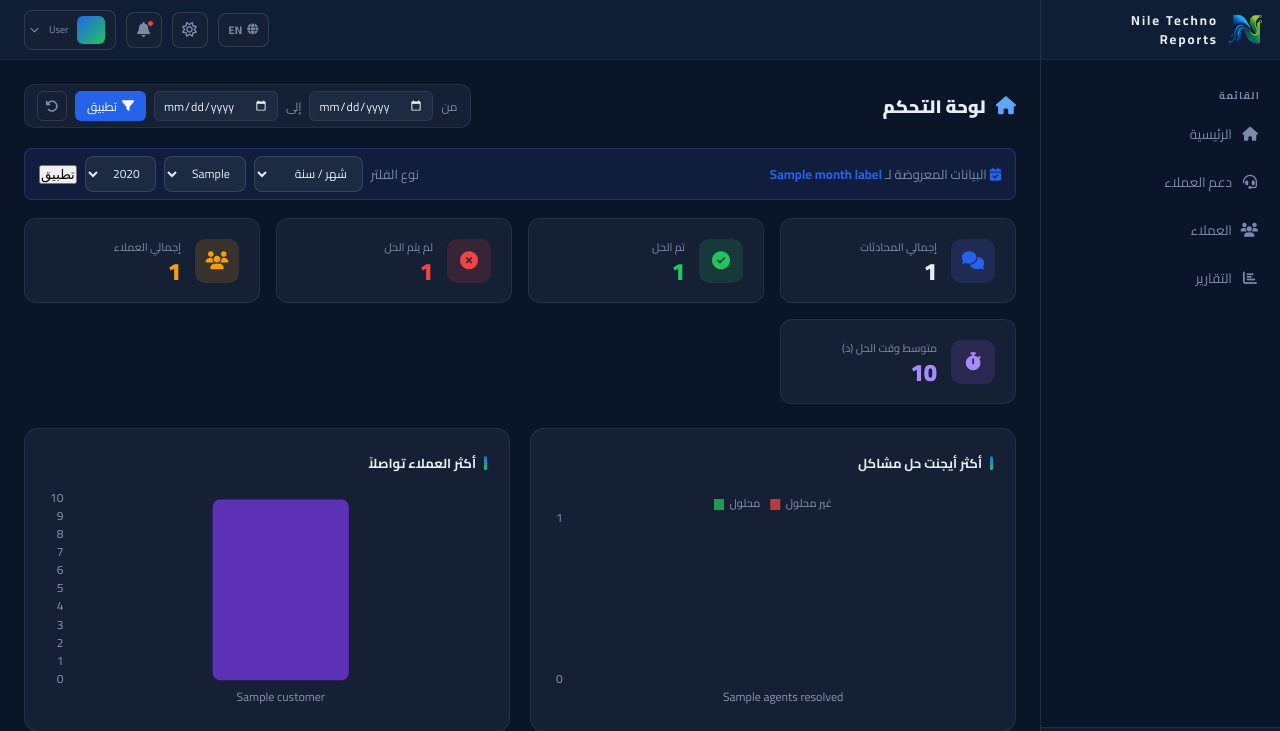
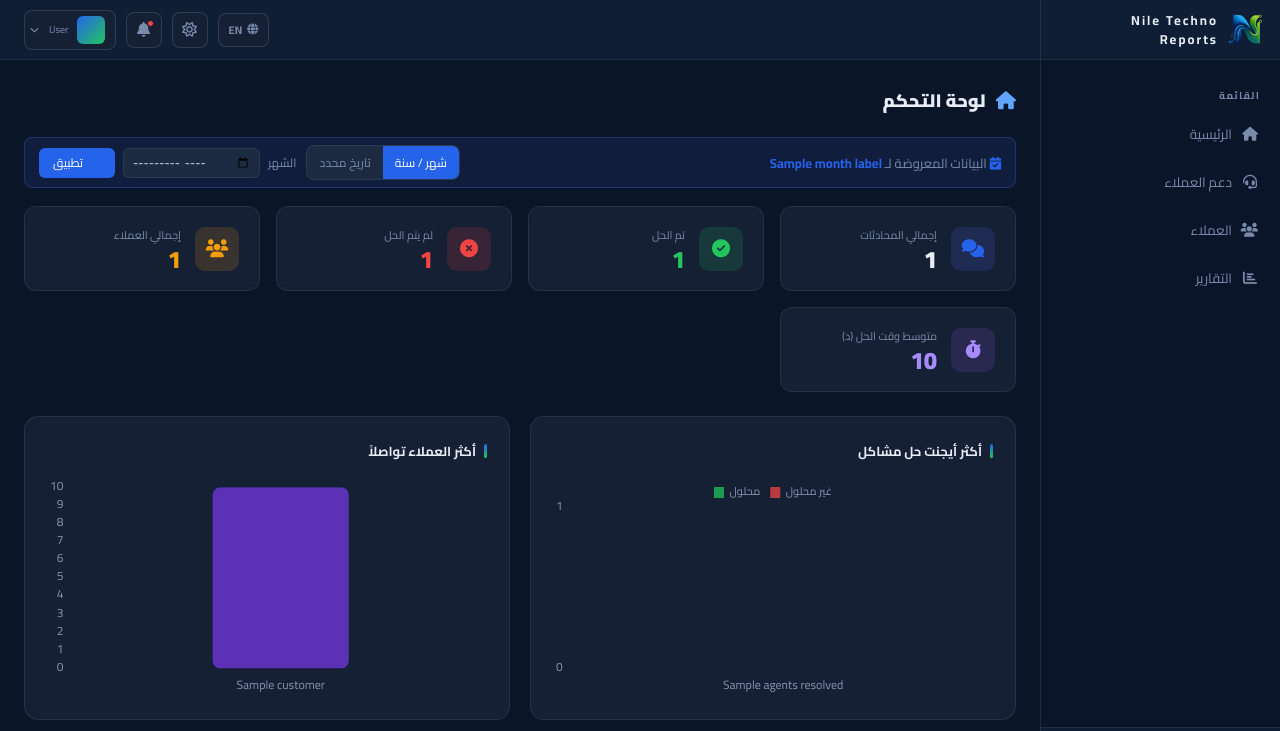
Before and after one commit to niletechno16/test-, a Django app: template django_app/templates/dashboard/home.html in a window 1280 px wide. Shown: the top 731 px of the page. Run offline with Django 5.2, Linux system fonts and the light colour scheme; the template is opened without the code that fills it: most values are stand-ins (such as "Sample title", 1, 10 or a date in 2020).

Commit message:
update project-22

```diff
--- a/django_app/templates/dashboard/home.html
+++ b/django_app/templates/dashboard/home.html
@@ -21,24 +21,54 @@
         margin-bottom: 0;
     }
 
-    .dash-date-filter {
+    /* ===== Smart Filter (next to month banner) ===== */
+    .smart-filter-wrap {
+        display: flex;
+        align-items: center;
+        gap: 10px;
+        flex-wrap: wrap;
+    }
+
+    .filter-mode-toggle {
+        display: flex;
+        background: var(--surface2);
+        border: 1px solid var(--border);
+        border-radius: 8px;
+        overflow: hidden;
+    }
+
+    .filter-mode-toggle button {
+        background: none;
+        border: none;
+        color: var(--muted);
+        font-size: 12px;
+        font-family: 'Cairo', sans-serif;
+        padding: 5px 12px;
+        cursor: pointer;
+        white-space: nowrap;
+        transition: background .15s, color .15s;
+    }
+
+    .filter-mode-toggle button.active {
+        background: var(--accent);
+        color: #fff;
+    }
+
+    .filter-inputs {
         display: flex;
         align-items: center;
         gap: 8px;
-        background: var(--surface);
-        border: 1px solid var(--border);
-        border-radius: 10px;
-        padding: 6px 12px;
         flex-wrap: wrap;
     }
 
-    .dash-date-filter label {
+    .filter-inputs label {
         font-size: 12px;
         color: var(--muted);
         white-space: nowrap;
     }
 
-    .dash-date-filter input[type="date"] {
+    .filter-inputs input[type="date"],
+    .filter-inputs input[type="month"] {
         background: var(--surface2);
         border: 1px solid var(--border);
         border-radius: 6px;
@@ -49,12 +79,12 @@
         font-family: 'Cairo', sans-serif;
     }
 
-    .dash-date-filter input[type="date"]:focus {
+    .filter-inputs input:focus {
         outline: none;
         border-color: var(--accent);
     }
 
-    .dash-date-filter .btn-apply {
+    .btn-apply-filter {
         display: flex;
         align-items: center;
         gap: 5px;
@@ -62,7 +92,7 @@
         color: #fff;
         border: none;
         border-radius: 6px;
-        padding: 5px 12px;
+        padding: 5px 14px;
         font-size: 12px;
         font-family: 'Cairo', sans-serif;
         cursor: pointer;
@@ -70,23 +100,7 @@
         height: 30px;
     }
 
-    .dash-date-filter .btn-apply:hover { background: #3b5fe8; }
-
-    .dash-date-filter .btn-reset {
-        display: flex;
-        align-items: center;
-        justify-content: center;
-        background: var(--surface2);
-        border: 1px solid var(--border);
-        border-radius: 6px;
-        color: var(--muted);
-        width: 30px;
-        height: 30px;
-        cursor: pointer;
-        font-size: 13px;
-    }
-
-    .dash-date-filter .btn-reset:hover { color: var(--accent); border-color: var(--accent); }
+    .btn-apply-filter:hover { background: #3b5fe8; }
 
     .stats-grid {
         display: grid;
@@ -191,62 +205,47 @@
 
 {% block content %}
 
-<!-- Header row: title + inline date filter -->
+<!-- Header row: title only -->
 <div class="dash-header">
     <div class="page-title"><i class="fa-solid fa-house"></i> <span data-ar="لوحة التحكم" data-en="Dashboard">لوحة التحكم</span></div>
-
-    <form method="get" class="dash-date-filter" id="dashDateForm">
-        <label data-ar="من" data-en="From">من</label>
-        <input type="date" name="from" id="dashDateFrom" value="{{ date_from }}">
-        <label data-ar="إلى" data-en="To">إلى</label>
-        <input type="date" name="to" id="dashDateTo" value="{{ date_to }}">
-        <button type="submit" class="btn-apply">
-            <i class="fa-solid fa-filter"></i>
-            <span data-ar="تطبيق" data-en="Apply">تطبيق</span>
-        </button>
-        <button type="button" class="btn-reset" onclick="dashResetFilter()" title="إعادة الضبط">
-            <i class="fa-solid fa-rotate-left"></i>
-        </button>
-    </form>
 </div>
 
-<div class="month-banner" style="display:flex;align-items:center;justify-content:space-between;gap:16px;flex-wrap:wrap;">
-<div><i class="fa-solid fa-calendar-check"></i> <span data-ar="البيانات المعروضة لـ" data-en="Showing data for">البيانات المعروضة لـ</span> <strong>{{ month_label }}</strong></div>
+<!-- Month banner + smart filter -->
+<div class="month-banner" style="display:flex;align-items:center;justify-content:space-between;flex-wrap:wrap;gap:12px;">
+    <span><i class="fa-solid fa-calendar-check"></i> <span data-ar="البيانات المعروضة لـ" data-en="Showing data for">البيانات المعروضة لـ</span> <strong>{{ month_label }}</strong></span>
 
-<div style="display:flex;align-items:center;gap:8px;flex-wrap:wrap;">
-<label>نوع الفلتر</label>
+    <div class="smart-filter-wrap">
+        <!-- Toggle buttons -->
+        <div class="filter-mode-toggle">
+            <button type="button" id="btnModeMonthYear" class="active" onclick="switchFilterMode('monthyear')">شهر / سنة</button>
+            <button type="button" id="btnModeExact" onclick="switchFilterMode('exact')">تاريخ محدد</button>
+        </div>
 
-<select id="filterType" style="height:36px;border-radius:8px;">
-<option value="month">شهر / سنة</option>
-<option value="custom">تاريخ مخصص</option>
-</select>
+        <!-- Mode: شهر وسنة -->
+        <form method="get" id="formMonthYear" class="filter-inputs">
+            <input type="hidden" name="filter_mode" value="monthyear">
+            <label>الشهر</label>
+            <input type="month" name="month_year" id="inputMonthYear"
+                   value="{{ filter_month_year|default:'' }}"
+                   style="height:30px;">
+            <button type="submit" class="btn-apply-filter">
+                <i class="fa-solid fa-filter"></i> تطبيق
+            </button>
+        </form>
 
-<div id="monthYearFilter" style="display:flex;gap:8px;align-items:center;">
-<select style="height:36px;border-radius:8px;"><option>{{ selected_month|default:'يونيو' }}</option></select>
-<select style="height:36px;border-radius:8px;"><option>{{ selected_year|default:'2026' }}</option></select>
-<button class="btn-apply">تطبيق</button>
+        <!-- Mode: تاريخ محدد -->
+        <form method="get" id="formExact" class="filter-inputs" style="display:none;">
+            <input type="hidden" name="filter_mode" value="exact">
+            <label>من</label>
+            <input type="date" name="from" id="dashDateFrom" value="{{ date_from }}">
+            <label>إلى</label>
+            <input type="date" name="to" id="dashDateTo" value="{{ date_to }}">
+            <button type="submit" class="btn-apply-filter">
+                <i class="fa-solid fa-filter"></i> تطبيق
+            </button>
+        </form>
+    </div>
 </div>
-
-<div id="customDateFilter" style="display:none;gap:8px;align-items:center;">
-<input type="date" style="height:36px;border-radius:8px;">
-<input type="date" style="height:36px;border-radius:8px;">
-<button class="btn-apply">تطبيق</button>
-</div>
-</div>
-</div>
-
-<script>
-document.addEventListener('DOMContentLoaded',function(){
- const t=document.getElementById('filterType');
- if(!t) return;
- const m=document.getElementById('monthYearFilter');
- const c=document.getElementById('customDateFilter');
- t.addEventListener('change',function(){
-   if(this.value==='custom'){m.style.display='none';c.style.display='flex';}
-   else{m.style.display='flex';c.style.display='none';}
- });
-});
-</script>
 
 <!-- Stats -->
 <div class="stats-grid">
@@ -534,14 +533,19 @@ document.addEventListener('DOMContentLoaded',function(){
         }
     });
 
-    function dashResetFilter() {
-        var today = new Date();
-        var y = today.getFullYear();
-        var m = String(today.getMonth() + 1).padStart(2, '0');
-        var lastDay = new Date(y, today.getMonth() + 1, 0).getDate();
-        document.getElementById('dashDateFrom').value = y + '-' + m + '-01';
-        document.getElementById('dashDateTo').value   = y + '-' + m + '-' + String(lastDay).padStart(2, '0');
-        document.getElementById('dashDateForm').submit();
+    function switchFilterMode(mode) {
+        var isMonthYear = mode === 'monthyear';
+        document.getElementById('formMonthYear').style.display = isMonthYear ? 'flex' : 'none';
+        document.getElementById('formExact').style.display     = isMonthYear ? 'none' : 'flex';
+        document.getElementById('btnModeMonthYear').classList.toggle('active', isMonthYear);
+        document.getElementById('btnModeExact').classList.toggle('active', !isMonthYear);
     }
+
+    // On page load: restore active mode from current URL params
+    (function() {
+        var params = new URLSearchParams(window.location.search);
+        var mode = params.get('filter_mode') || 'monthyear';
+        switchFilterMode(mode);
+    })();
 </script>
 {% endblock %}
```
Also changed, not shown: django_app/apps/dashboard/views.py (+31 -4 lines).
